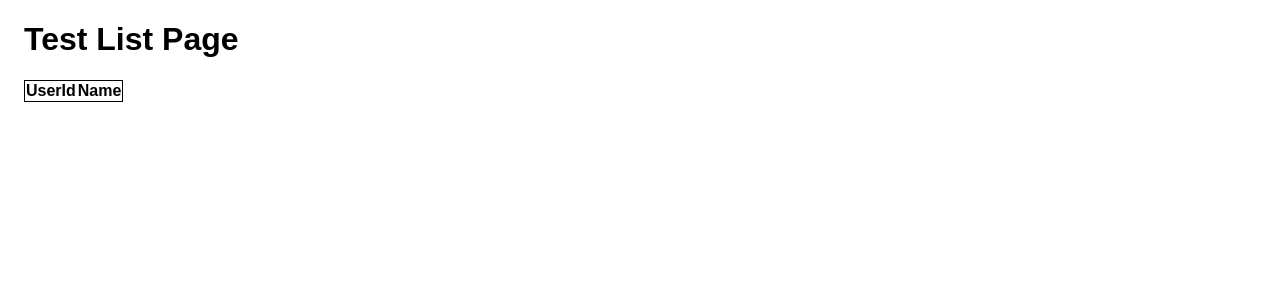
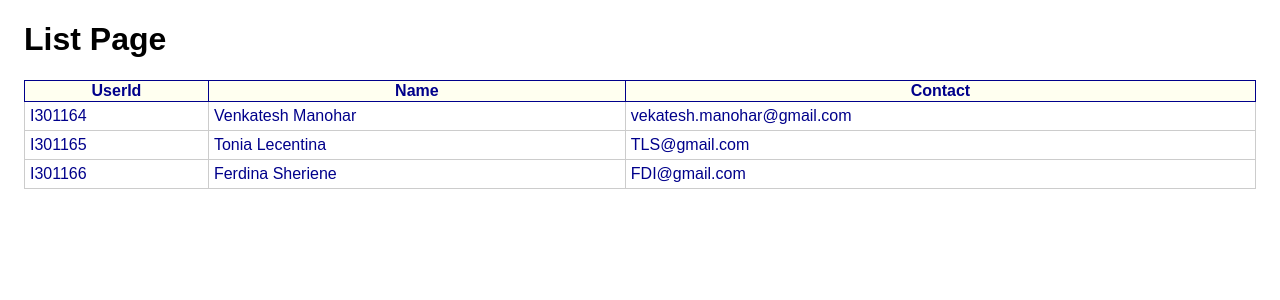
Before and after one commit to vatinidian/ReactLearning, a React app in the folder ListPage/: page / in a window 1280 px wide. Shown: the top 300 px of the page. Built offline with nearby package versions, Linux system fonts and the light colour scheme.

Commit message:
UserTable Added

```diff
--- a/ListPage/package.json
+++ b/ListPage/package.json
@@ -36,6 +36,7 @@
         "css-loader": "^2.1.0",
         "react": "^16.7.0",
         "react-dom": "^16.7.0",
+        "style-loader": "^0.23.1",
         "webpack": "^4.29.0",
         "webpack-cli": "^3.2.1",
         "webpack-dev-server": "^3.1.14"
--- a/ListPage/public/index.html
+++ b/ListPage/public/index.html
@@ -5,6 +5,7 @@
     <meta charset="UTF-8" />
     <meta name="viewport" content="width=device-width, initial-scale=1, shrink-to-fit=no">
     <title>React Starter</title>
+    <link rel="stylesheet" type="text/css" href="style.css" />
 </head>
 
 
--- /dev/null
+++ b/ListPage/public/style.css
@@ -0,0 +1,23 @@
+.App {
+    margin: 1rem;
+    font-family: Arial, Helvetica, sans-serif;
+}
+
+.table {
+    width: 100%;
+    border: 1px solid black !important;
+    border-collapse: collapse;
+}
+
+th {
+    border: 1px solid darkblue;
+    background-color: ivory;
+    color: darkblue;
+}
+
+td,
+tr {
+    border: 1px solid #cccccc;
+    padding: 5px;
+    color: darkblue;
+}
--- a/ListPage/src/App.css
+++ /dev/null
@@ -1,9 +0,0 @@
-.App {
-    margin: 1rem;
-    font-family: Arial, Helvetica, sans-serif;
-}
-
-table {
-    border: 1px solid black !important;
-    border-collapse: collapse;
-}
--- a/ListPage/src/App.js
+++ b/ListPage/src/App.js
@@ -1,11 +1,10 @@
 import React, { Component } from "react";
-import "./App.css";
 import ListPage from "./js/components/ListPage";
 class App extends Component {
     render() {
         return (
-            <div className = "App">
-                <ListPage/>
+            <div class="App">
+                <ListPage />
             </div>
         );
     }
--- a/ListPage/src/index.js
+++ b/ListPage/src/index.js
@@ -1,4 +1,4 @@
 import React from "react";
 import ReactDOM from "react-dom";
 import App from "./App.js";
-ReactDOM.render( <App /> , document.getElementById("root"));
+ReactDOM.render(<App />, document.getElementById("root"));
--- a/ListPage/src/js/components/ListPage.js
+++ b/ListPage/src/js/components/ListPage.js
@@ -1,12 +1,14 @@
 import React from "react";
 import UserTable from "./UserTable";
+
+const UserData = [{ userId: "I301164", name: "Venkatesh Manohar", contact: "vekatesh.manohar@gmail.com" }, { userId: "I301165", name: "Tonia Lecentina", contact: "TLS@gmail.com" }, { userId: "I301166", name: "Ferdina Sheriene", contact: "FDI@gmail.com" }];
 
 class ListPage extends React.Component {
     render() {
         return (<div>
-            <h1>Test List Page</h1>
-            <UserTable/>
-            </div>);
+            <h1>List Page</h1>
+            <UserTable UserData={UserData} />
+        </div>);
     }
 }
 
--- a/ListPage/src/js/components/UserTable.js
+++ b/ListPage/src/js/components/UserTable.js
@@ -1,15 +1,23 @@
 import React from "react";
+import UserTableRow from "./UserTableRow";
 
-class UserTable extends React.Component{
+class UserTable extends React.Component {
     render() {
-        return(<table>
+        const rows = [];
+        this.props.UserData.forEach(user => {
+            rows.push(<UserTableRow userId={user.userId} name={user.name} contact={user.contact} key={user.userId} />);
+        });
+        return (<table className="table">
             <thead>
-            <tr>
-                <th>UserId</th>
-                <th>Name</th>
-            </tr>
+                <tr>
+                    <th>UserId</th>
+                    <th>Name</th>
+                    <th>Contact</th>
+                </tr>
             </thead>
-            </table>)
+
+            <tbody>{rows}</tbody>
+        </table>)
     }
 }
 
--- /dev/null
+++ b/ListPage/src/js/components/UserTableRow.js
@@ -0,0 +1,19 @@
+import React from "react";
+
+class UserTableRow extends React.Component {
+    render() {
+        return (<tr>
+            <td>
+                {this.props.userId}
+            </td>
+            <td>
+                {this.props.name}
+            </td>
+            <td>
+                {this.props.contact}
+            </td>
+        </tr>);
+    }
+}
+
+export default UserTableRow;
--- a/ListPage/webpack.config.js
+++ b/ListPage/webpack.config.js
@@ -23,7 +23,7 @@ module.exports = {
             test: /\.css$/,
             loader: 'css-loader',
             options: {
-                url: true
+                modules: true
             }
         }
         ]
```
Also changed, not shown: 1 other file (tests, documents, lock files or other folders).
